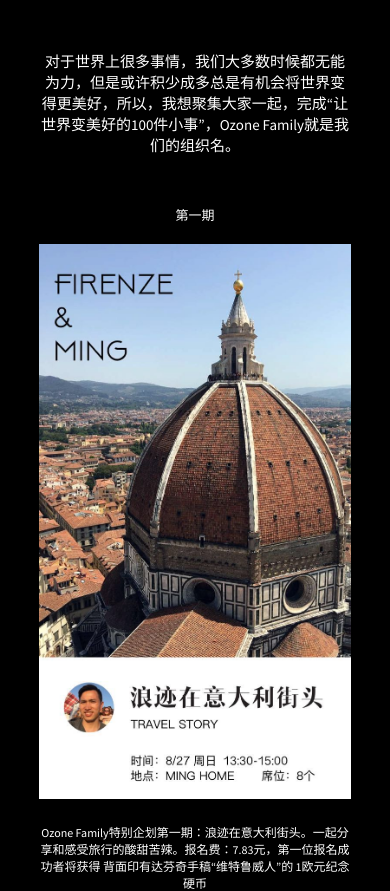
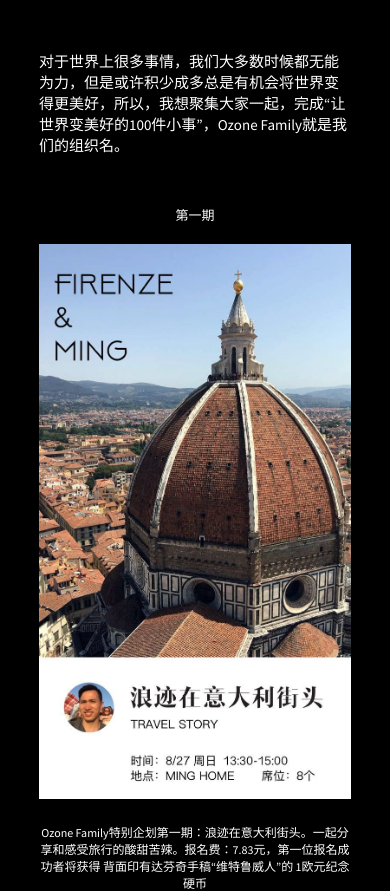
Before and after one commit to ozonefamily/ozonefamily.github.io, a website: page index.html in a window 390 px wide. Drawn offline with Linux system fonts and the light colour scheme.

Commit message:
adjust the font

```diff
--- a/index.html
+++ b/index.html
@@ -22,7 +22,7 @@
 		ul,li{font-style: normal;list-style-type: none;}
 		.container{
 			width: 100%;
-			padding-top: 50px;
+			padding: 50px 0 80px 0;
 			/*display: flex;
 			display: -webkit-flex;
 			align-items: center;
@@ -71,7 +71,7 @@
 		}
 
 		@media all and (max-width: 650px) {
-			.team-desc{width: 80%;}
+			.team-desc{width: 80%; text-align: left;}
 			.container ul li{
 				width: 100%;
 				margin-right: 0;
```
